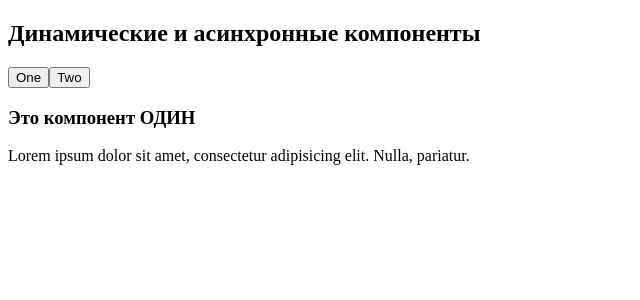
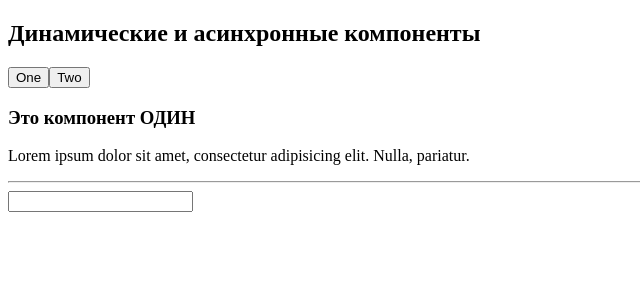
Before and after one commit to ilg2005/vue-intensive, a Vue app in the folder 06-vue-components/: page / in a window 1280 px wide. Shown: the top 300 px of the page, without its empty margins (0-640 px from the left). Built offline with nearby package versions, Linux system fonts and the light colour scheme; the HTML template or start-up script is replaced by a standard one.

Commit message:
keep-alive сохранение состояния компонента

```diff
--- a/06-vue-components/src/App.vue
+++ b/06-vue-components/src/App.vue
@@ -4,15 +4,19 @@
       <h2>Динамические и асинхронные компоненты</h2>
 
       <app-button
-          :color="active === 'one' ? 'primary' : ''"
+          :color="oneColor"
           @action="active = 'one'"
-      >One</app-button>
+      >One
+      </app-button>
       <app-button
-          :color="active === 'two' ? 'primary' : ''"
+          :color="twoColor"
           @action="active = 'two'"
-      >Two</app-button>
+      >Two
+      </app-button>
     </div>
-    <component :is="componentName"></component>
+    <keep-alive>
+      <component :is="componentName"></component>
+    </keep-alive>
   </div>
 </template>
 
@@ -20,6 +24,7 @@
 import AppButton from "@/components/AppButton";
 import AppTextOne from "@/components/AppTextOne";
 import AppTextTwo from "@/components/AppTextTwo";
+
 export default {
   components: {AppButton, AppTextOne, AppTextTwo},
   data() {
@@ -30,7 +35,16 @@ export default {
   computed: {
     componentName() {
       return 'app-text-' + this.active
-    }
+    },
+
+    oneColor() {
+      return this.active === 'one' ? 'primary' : ''
+    },
+
+    twoColor() {
+      return this.active === 'two' ? 'primary' : ''
+    },
+
   }
 }
 </script>
--- a/06-vue-components/src/components/AppTextOne.vue
+++ b/06-vue-components/src/components/AppTextOne.vue
@@ -2,6 +2,11 @@
   <div class="card">
     <h3>Это компонент ОДИН</h3>
     <p>Lorem ipsum dolor sit amet, consectetur adipisicing elit. Nulla, pariatur.</p>
+    <hr>
+    <div class="form-control">
+      <input type="text">
+    </div>
+
   </div>
 </template>
 
```
